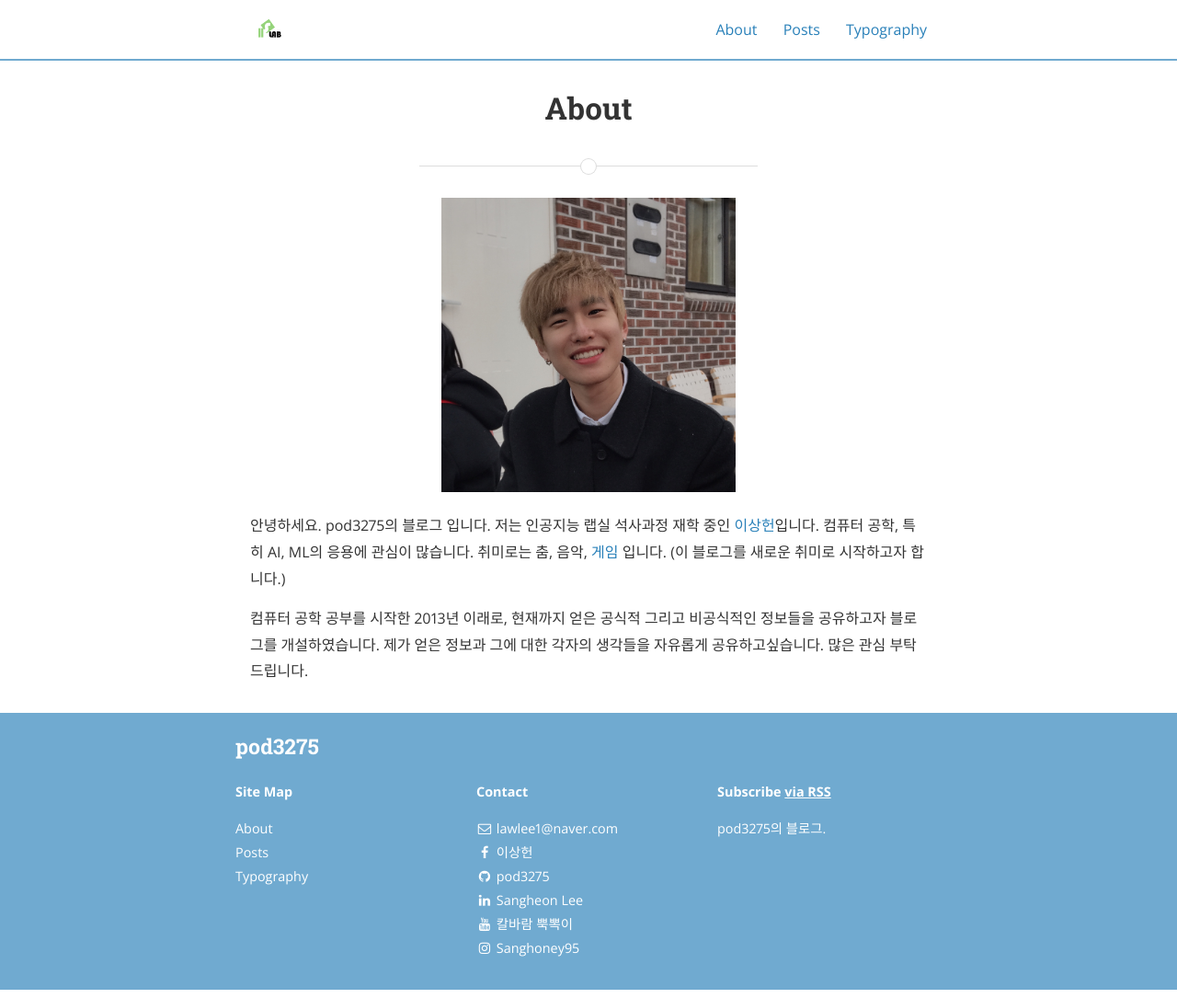
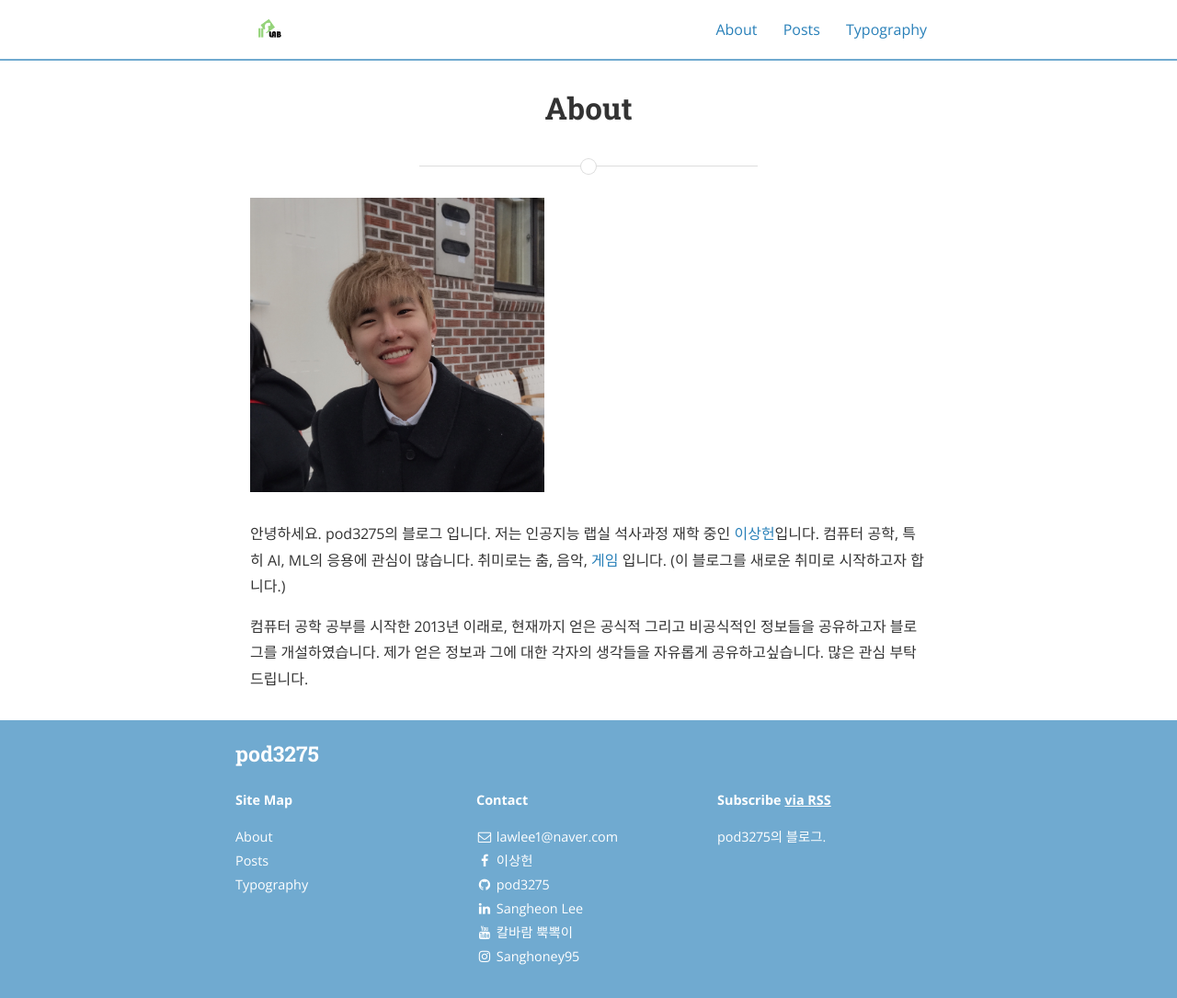
Before and after one commit to pod3275/pod3275.github.io, a Jekyll site: the page built from about.md, in a window 1280 px wide. Shown: the whole page at 92% size. Built offline with Jekyll 4.4.1, drawn with Linux system fonts in a browser that asks for light colours; nearby versions of some CDN libraries.

Commit message:
image default size changed

```diff
--- a/_posts/2019-04-08-UnsupervisedNMT.markdown
+++ b/_posts/2019-04-08-UnsupervisedNMT.markdown
@@ -30,7 +30,7 @@
 
 - 모델
 
-  <img src="/assets/unsup1.png" title="seq-to-seq">
+  <img src="/assets/unsup1.png" title="seq-to-seq"></center>
 
   - Sequence-to-sequence 모델 with attention.
   - encoder : bi-directional LSTM, decoder : LSTM, 3 layers.
--- a/_sass/_layout.scss
+++ b/_sass/_layout.scss
@@ -190,6 +190,11 @@
   }
 }
 
+.center {
+  display: block;
+  margin: auto;
+}
+
 /*
 *	Body
 */
@@ -246,11 +251,11 @@
 			}
 		}
 	}
-	img {
-		display: block;
-		margin: auto;
-		width: 90%;
-	}
+	// img {
+	// 	display: block;
+	// 	margin: auto;
+	// 	width: 90%;
+	// }
 	/*
 	*	Posts
 	*/
```
